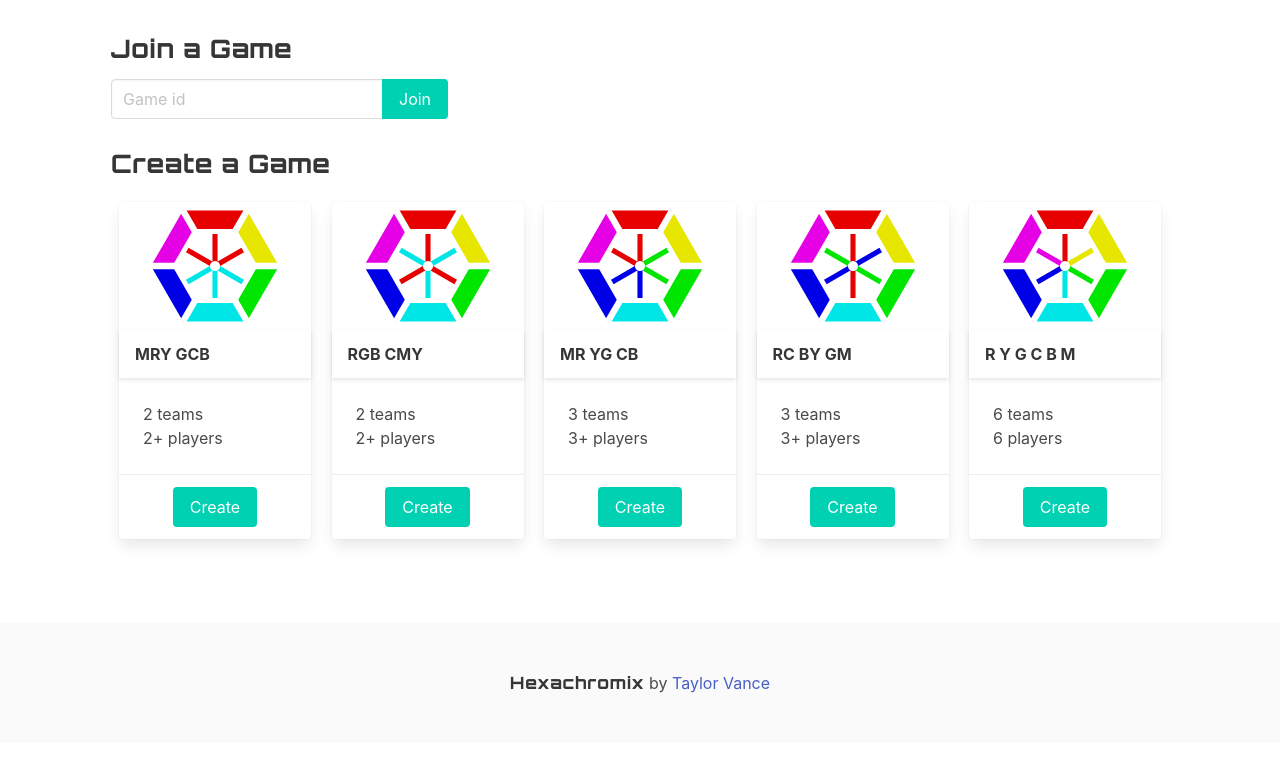
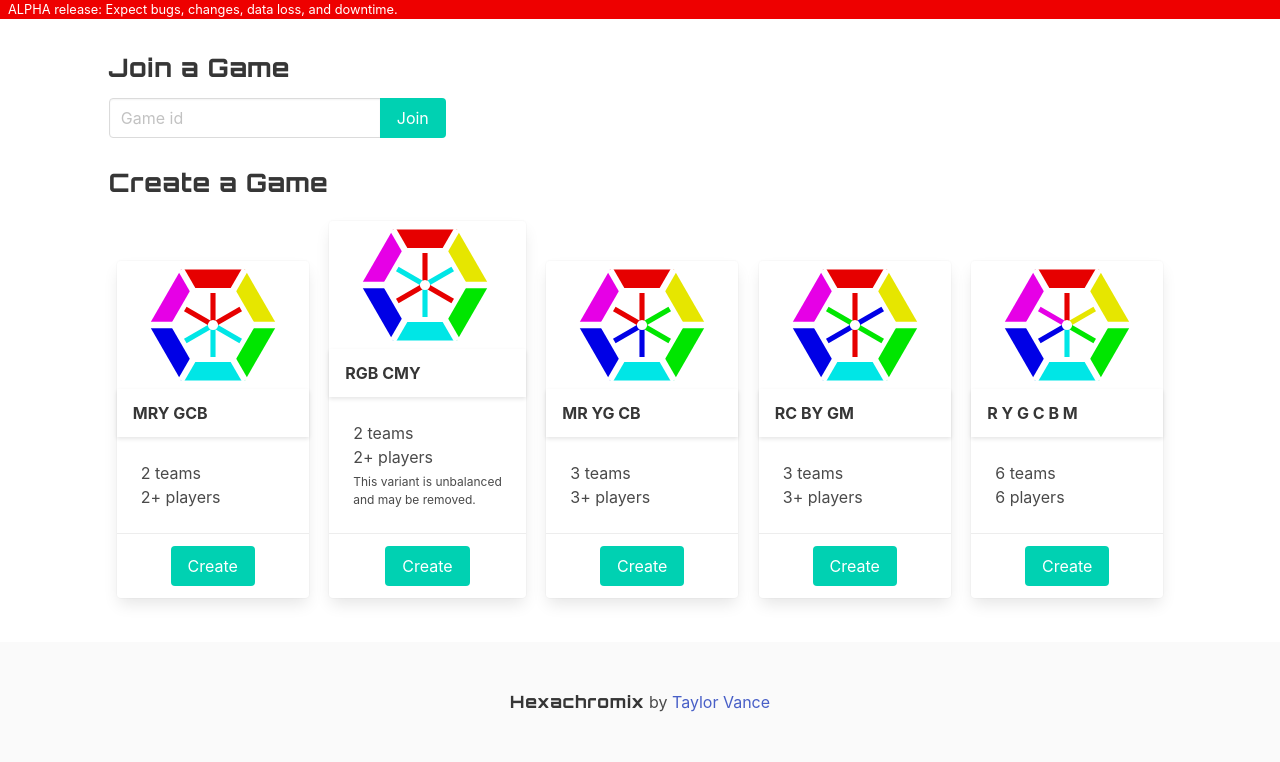
Before and after one commit to taylorvance/hexachromixio, a Django app: page / in a window 1280 px wide. Shown: the part 57-819 px from the top of the page. Before the commit the page ends 750 px from the top, so only its background shows below. Run offline with Django 3.2, Linux system fonts and the light colour scheme; the visitor is signed in with stand-in values (Sample User, id 1).

Commit message:
Disclaimers for alpha

```diff
--- a/templates/base.html
+++ b/templates/base.html
@@ -90,6 +90,10 @@
 			</div>
 		</nav>
 
+		<div style="background-color:#e00; color:white; font-size:0.8rem; padding-left:0.5rem;">
+			ALPHA release: Expect bugs, changes, data loss, and downtime.
+		</div>
+
 		<section class="section">
 			<div class="container">
 				<div class="columns is-centered">
--- a/templates/home.html
+++ b/templates/home.html
@@ -37,6 +37,9 @@
 						{{ variant.teams }} teams
 						<br>
 						{{ variant.players }} players
+						{% if variant.value == 'RGB' %}
+							<div class="help">This variant is unbalanced<br>and may be removed.</div>
+						{% endif %}
 					</div>
 
 					<div class="card-footer" style="text-align:center">
```
